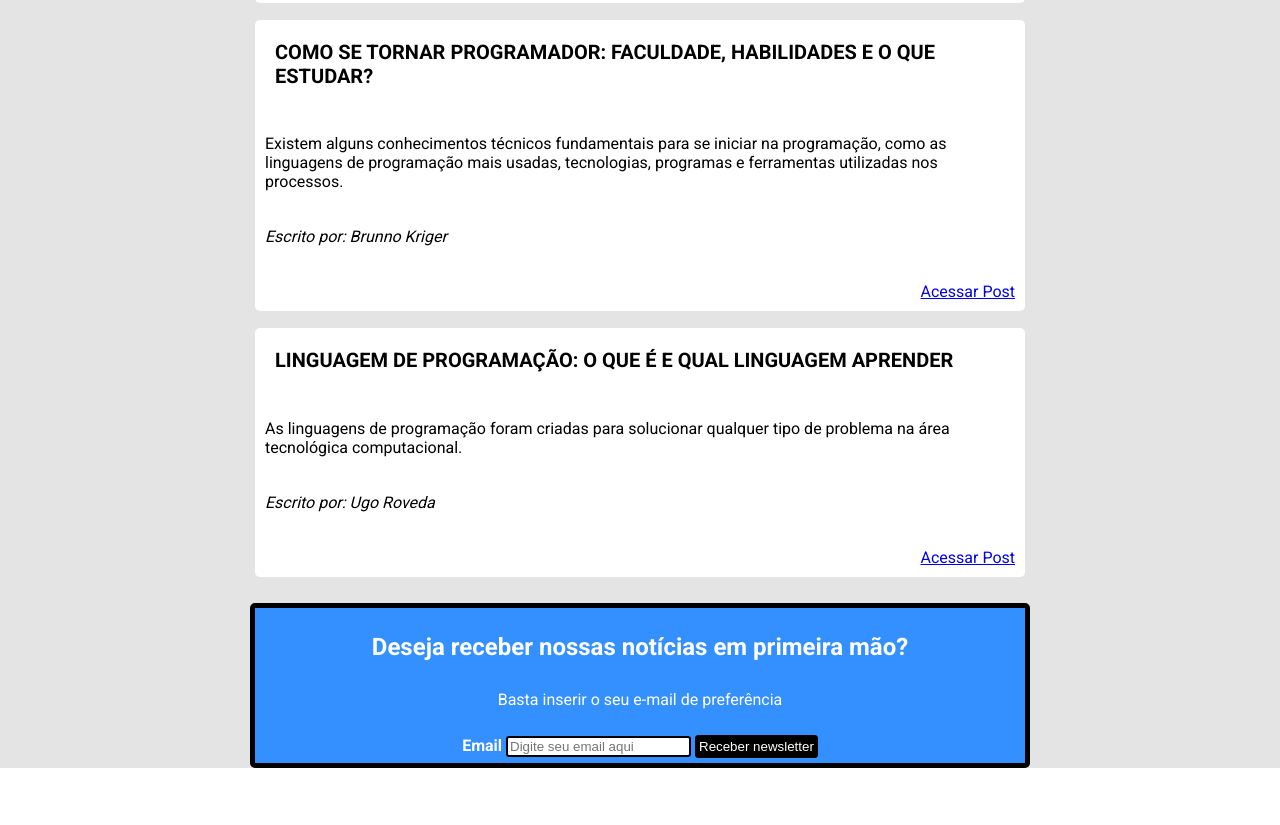
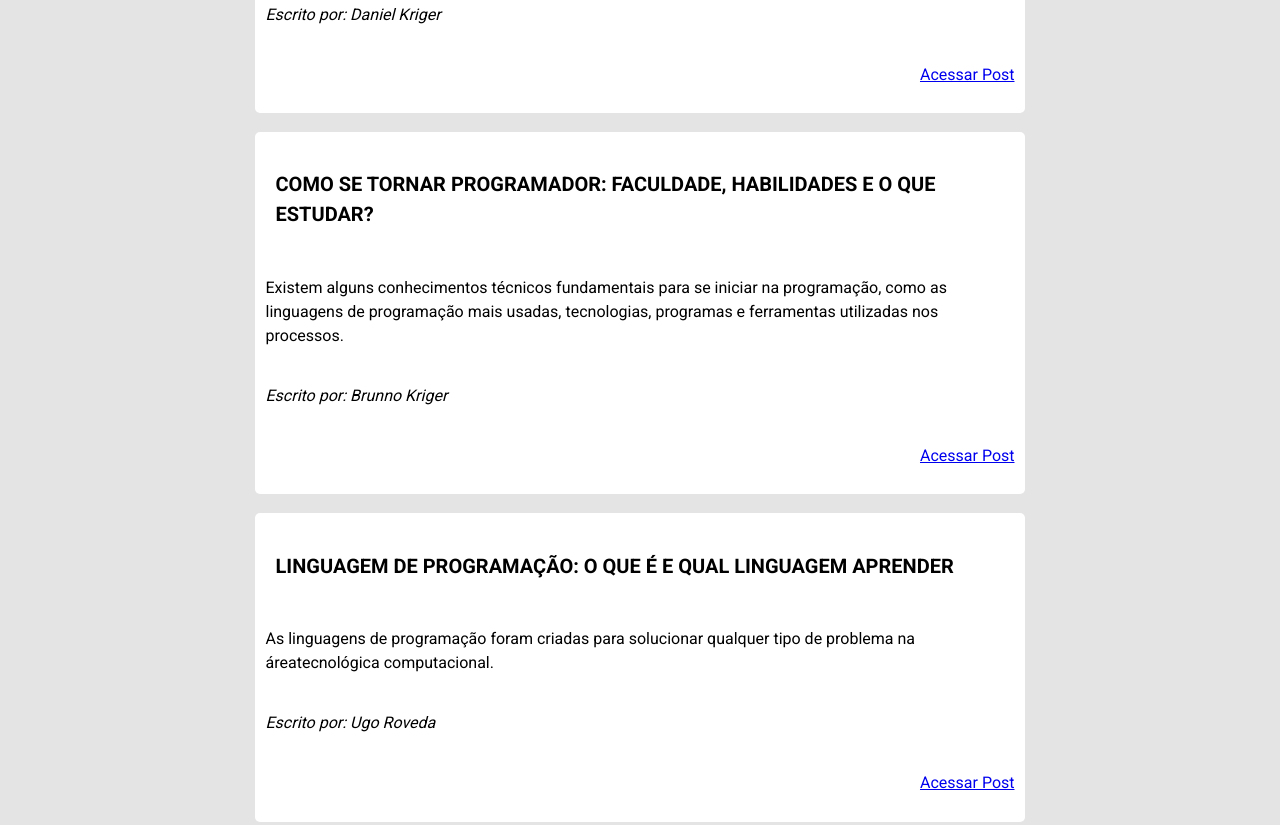
Before and after one commit to Gvianaj23/meu_repositorio, a plain HTML site: page index.html in a window 1280 px wide. Shown: the part 700-1525 px from the top of the page. Before the commit the page ends 1468 px from the top, so only its background shows below. Drawn offline with Linux system fonts and the light colour scheme.

Commit message:
criada e estruturada Blog Kenzie

```diff
--- a/Blog_kenzie/css/style.css
+++ b/Blog_kenzie/css/style.css
@@ -39,7 +39,8 @@ section {
 .article-1 {
     background-color: #ffff;
     border-radius: 5px;
-
+    line-height: 1.5;
+    padding: 0.5px;
 }
 
 p {
@@ -80,3 +81,9 @@ button {
     border-radius: 3px;
     padding: 3px;
 }
+ footer {
+    margin-top: 5px ;
+    padding: 5px;
+    margin-inline-end: 250px ;
+    margin-inline-start: 250px;
+ }
--- a/index.html
+++ b/index.html
@@ -7,9 +7,7 @@
     <link rel="stylesheet" href="">
     <link rel="preconnect" href="https://fonts.googleapis.com">
     <link rel="preconnect" href="https://fonts.gstatic.com" crossorigin>
-    <link
-        href="https://fonts.googleapis.com/css2?family=Nunito:wght@200;300;400;500;600;700;800;900;1000&family=Open+Sans:wght@600;700&family=Roboto:wght@100;400;700&display=swap"
-        rel="stylesheet">
+    <link href="https://fonts.googleapis.com/css2?family=Nunito:wght@200;300;400;500;600;700;800;900;1000&family=Open+Sans:wght@600;700&family=Roboto:wght@100;400;700&display=swap" rel="stylesheet">
     <link rel="stylesheet" href="./Blog_kenzie/css/style.css">
     <title>Blog Kenzie</title>
 </head>
@@ -27,36 +25,32 @@
         <section class="setion-1">
             <article class="article-1">
                 <h2 class="title-section">CURSO DE PROGRAMAÇÃO: KENZIE É A MELHOR OPÇÃO DO BRASIL</h2>
-                <P> Se você quer aproveitar essa oportunidade e gostaria de entrar na área de programação, recomendo que
-                    você faça a sua inscrição na próxima turma da Kenzie Academy Brasil.</P>
+                <P> Se você quer aproveitar essa oportunidade e gostaria de entrar na área de programação, recomendo que você faça a sua inscrição na próxima turma da Kenzie Academy Brasil.</P>
                 <p><em>Escrito por: Brunno Kriger</em></p>
                 <p class="conteiner"><a href="https://kenzie.com.br/blog/melhor-curso-de-programacao/" target="_blank">Acessar Post</a></p>
 
             </article>
-
+            <br />
             <article class="article-1">
                 <h2 class="title-section">COMO APRENDER A PROGRAMAR DO ZERO: PASSO A PASSO</h2>
-                <P>Arriscar em um ambiente novo é sempre um desafio. <br>E para programar do zero é aconselhável estudar
-                    alguns fatores para saber o que esperar e poder se planejar.
+                <P>Arriscar em um ambiente novo é sempre um desafio. <br>E para programar do zero é aconselhável estudar alguns fatores para saber o que esperar e poder se planejar.
                 <p><em>Escrito por: Daniel Kriger</em></p>
                 <p class="conteiner"><a href="https://kenzie.com.br/blog/como-aprender-a-programar-2/" target="_blank">Acessar Post</a></p>
 
             </article>
-
+            <br />
             <article class="article-1">
                 <h2 class="title-section">COMO SE TORNAR PROGRAMADOR: FACULDADE, HABILIDADES E O QUE ESTUDAR?</h2>
 
-                <P>Existem alguns conhecimentos técnicos fundamentais para se iniciar na programação, como as linguagens
-                    de programação mais usadas, tecnologias, programas e ferramentas utilizadas nos processos.</P>
+                <P>Existem alguns conhecimentos técnicos fundamentais para se iniciar na programação, como as linguagens de programação mais usadas, tecnologias, programas e ferramentas utilizadas nos processos.</P>
                 <p><em>Escrito por: Brunno Kriger</em></p>
                 <p class="conteiner"><a href="https://kenzie.com.br/blog/como-tornar-programador/" target="_blank">Acessar Post</a></p>
 
             </article>
-
+            <br />
             <article class="article-1">
                 <h2 class="title-section">LINGUAGEM DE PROGRAMAÇÃO: O QUE É E QUAL LINGUAGEM APRENDER</h2>
-                <P>As linguagens de programação foram criadas para solucionar qualquer tipo de problema na área
-                    tecnológica computacional.</P>
+                <P>As linguagens de programação foram criadas para solucionar qualquer tipo de problema na áreatecnológica computacional.</P>
                 <p><em>Escrito por: Ugo Roveda</em></p>
                 <p class="conteiner"><a href="https://kenzie.com.br/blog/linguagem-de-programacao/" target="_blank">Acessar Post</a></p>
 
@@ -64,8 +58,8 @@
 
         </section>
 
-        <footer>
-            <section class="form">
+        <footer class="form">
+
             <h2>Deseja receber nossas notícias em primeira mão?</h2>
             <p class="paragraph-form">Basta inserir o seu e-mail de preferência</p>
             <form>
@@ -73,7 +67,7 @@
                 <input type=email" name="email" id="email" placeholder="Digite seu email aqui" required="true">
                 <button type="submit">Receber newsletter</button>
             </form>
-            </section>
+
         </footer>
 
 
```
Lines whose indentation alone changed are shown as unchanged.
